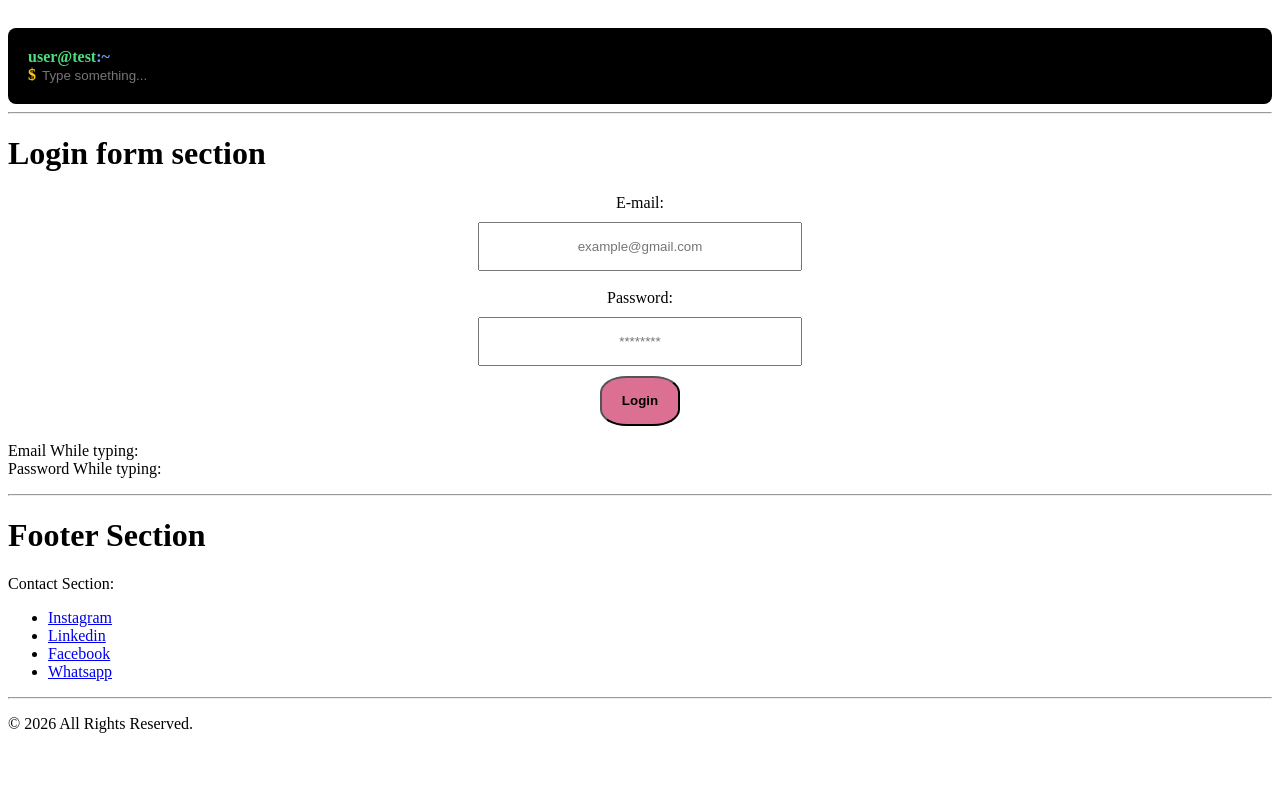
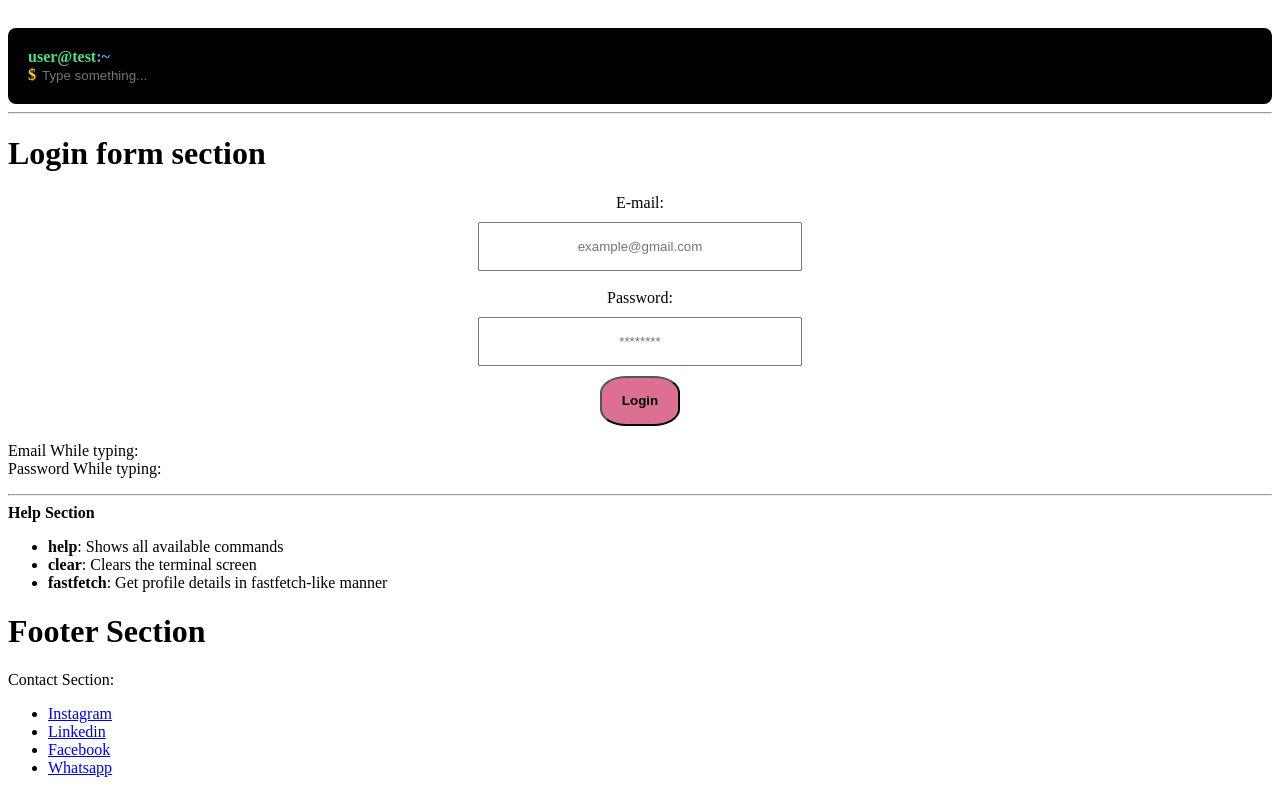
Before and after one commit to aliz-bhattarai-001/learning_react, a React (Vite) app: page / in a window 1280 px wide. Shown: the part 372-1161 px from the top of the page. Before the commit the page ends 1121 px from the top, so only its background shows below. Built offline with nearby package versions, Linux system fonts and the light colour scheme.

Commit message:
Added: Help function for the terminal

```diff
--- a/src/App.tsx
+++ b/src/App.tsx
@@ -4,7 +4,8 @@ import ContentArea from "./components/ContentArea"
 // import Terminal from "./components/Terminal/Terminal.test.tsx"
 import Terminal from "./components/Terminal/Terminal"
 import LoginForm from "./components/forms"
-
+import { Help, commandList } from "./components/Terminal/terminal.helpers"
+// import type { CommandListProps } from "./terminal.types";
 
 function App() {
   // All the main code goes within this block (the main app I'd say)
@@ -15,6 +16,8 @@ function App() {
       <ContentArea />
       <Terminal />
       <LoginForm />
+      <Help {...commandList} />
+      {/* Or we can also use: <Help label={commandList.label} List={commandList.List} */}
       <Footer />
     </>
   )
--- a/src/components/Terminal/terminal.helpers.tsx
+++ b/src/components/Terminal/terminal.helpers.tsx
@@ -0,0 +1,28 @@
+import type { CommandListProps } from "./terminal.types";
+
+
+export function Help({ label, List }: CommandListProps) {
+    return (
+        <>
+            <label><b>{label}</b></label>
+            <ul>
+                {List.map((item) => (
+                    <li key={item.command}>
+                        <b>{item.command}</b>: {item.info}
+                    </li>
+                ))}
+            </ul>
+        </>
+    )
+}
+
+
+// update the list of commands here:
+export const commandList: CommandListProps = {
+    label: "Help Section",
+    List: [
+        { command: "help", info: "Shows all available commands" },
+        { command: "clear", info: "Clears the terminal screen" },
+        { command: "fastfetch", info: "Get profile details in fastfetch-like manner" }
+    ]
+}
```
Also changed, not shown: src/components/Terminal/terminal.types.ts (+11 -1 lines).
